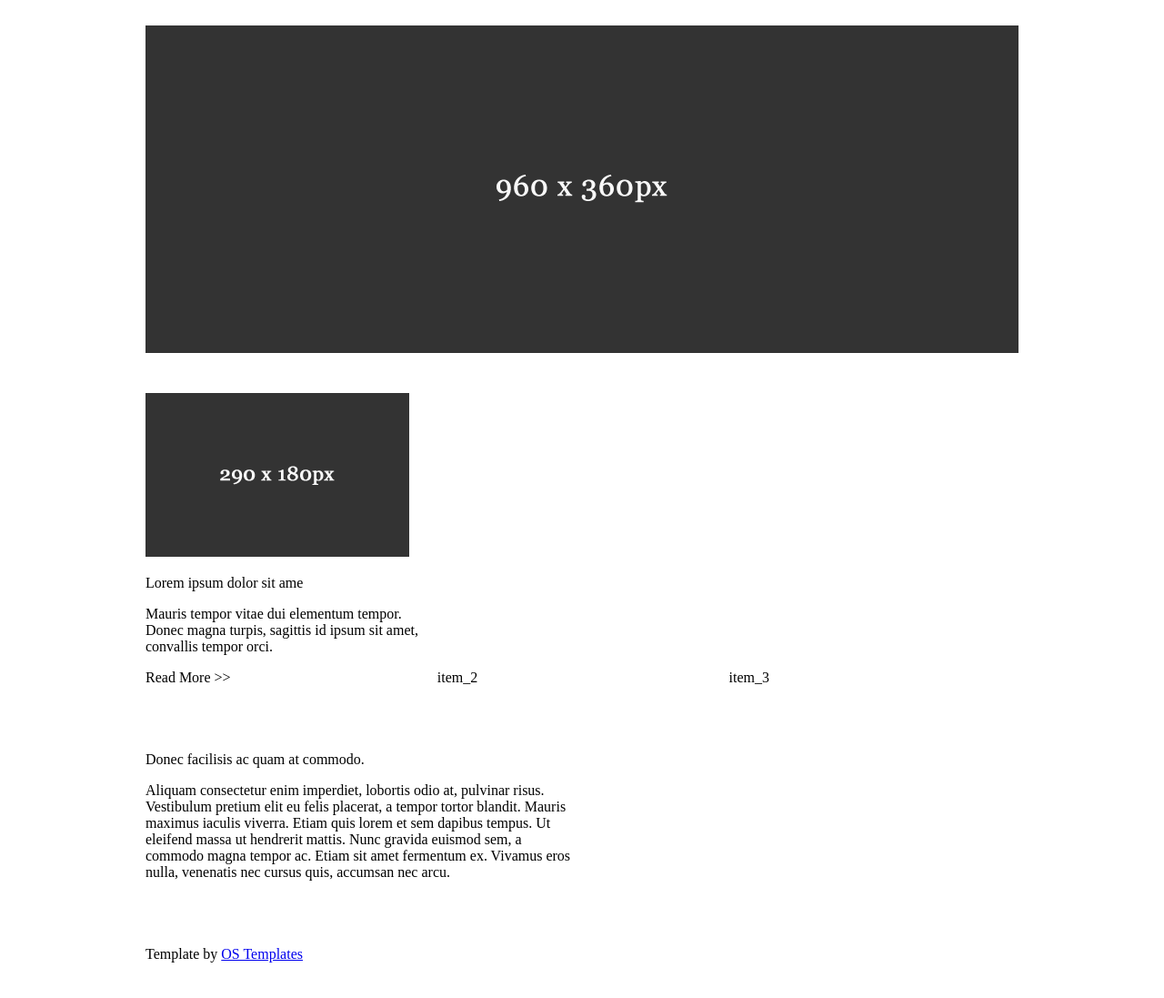
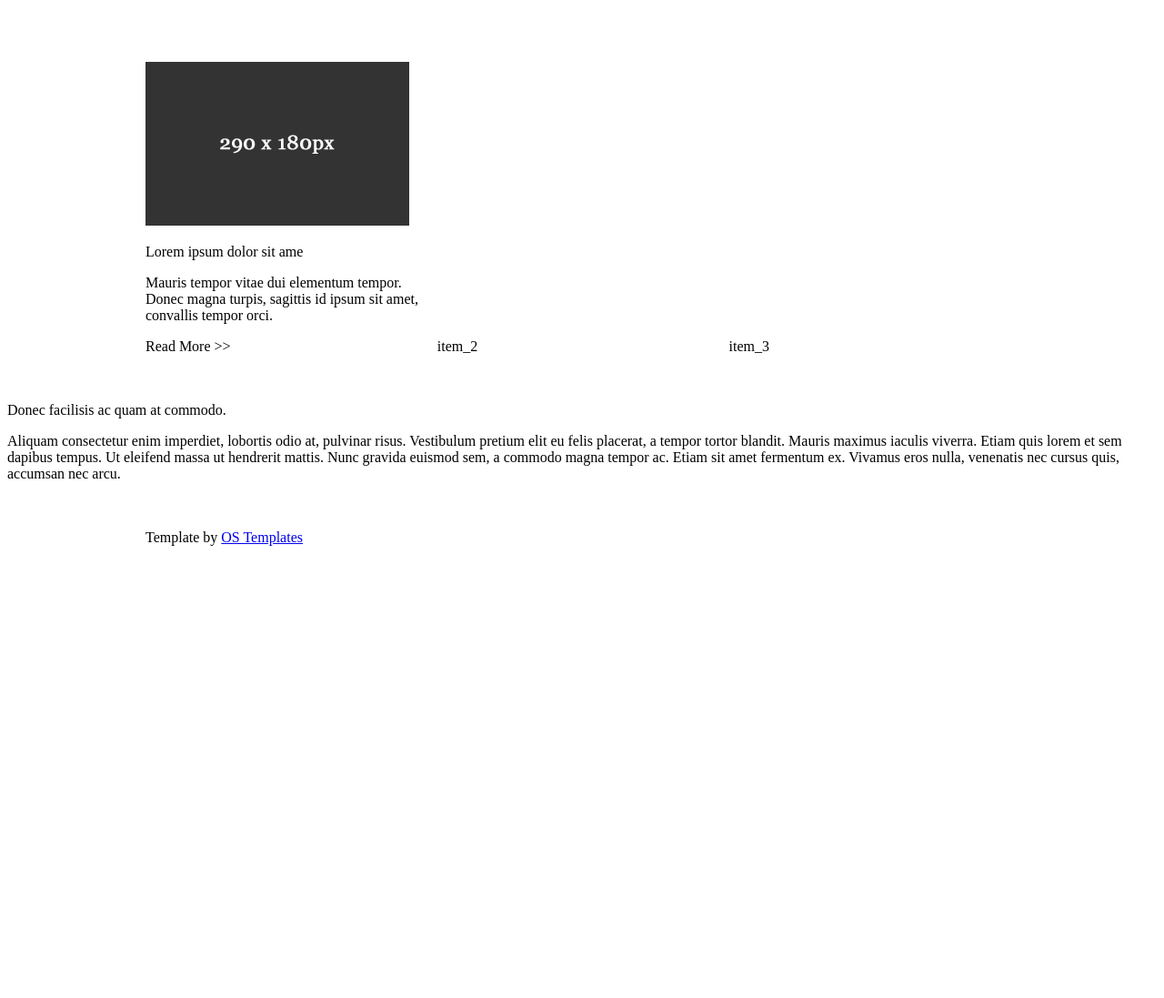
Before and after one commit to thepriefy/web-beginner-exercise, a plain HTML site: page exercise/1/index_1.html in a window 1280 px wide. Shown: the whole page at 91% size. After the commit the page ends 800 px from the top, so only its background shows below. Drawn offline with Linux system fonts and the light colour scheme.

Commit message:
edit some style for exercise

```diff
--- a/exercise/1/assets/css/style_1.css
+++ b/exercise/1/assets/css/style_1.css
@@ -14,5 +14,5 @@
 }
 
 .col-6 {
-    width: 50%;
+    /* make this class display element with 50% width. */
 }
--- a/exercise/1/index_1.html
+++ b/exercise/1/index_1.html
@@ -8,7 +8,7 @@
 <body>
     <div class="section">
         <div class="container">
-            <img src="./assets/images/960x360.gif" alt="main_item">
+            <!-- put 960x360.gif image here -->
         </div>
     </div>
     <div class="section">
@@ -19,12 +19,15 @@
                 <p>Mauris tempor vitae dui elementum tempor. Donec magna turpis, sagittis id ipsum sit amet, convallis tempor orci.</p>
                 <p>Read More >></p>
             </div>
+            <!-- make this element similar to the first one -->
             <div class="col-3">item_2</div>
+            <!-- make this element similar to the first one -->
             <div class="col-3">item_3</div>
         </div>
     </div>
     <div class="section">
-        <div class="container">
+        <!-- add "container" class to this div -->
+        <div>
             <div class="col-6">
                 <p>Donec facilisis ac quam at commodo.</p>
                 <p>Aliquam consectetur enim imperdiet, lobortis odio at, pulvinar risus. Vestibulum pretium elit eu felis placerat, a tempor tortor blandit. Mauris maximus iaculis viverra. Etiam quis lorem et sem dapibus tempus. Ut eleifend massa ut hendrerit mattis. Nunc gravida euismod sem, a commodo magna tempor ac. Etiam sit amet fermentum ex. Vivamus eros nulla, venenatis nec cursus quis, accumsan nec arcu.</p>
```
